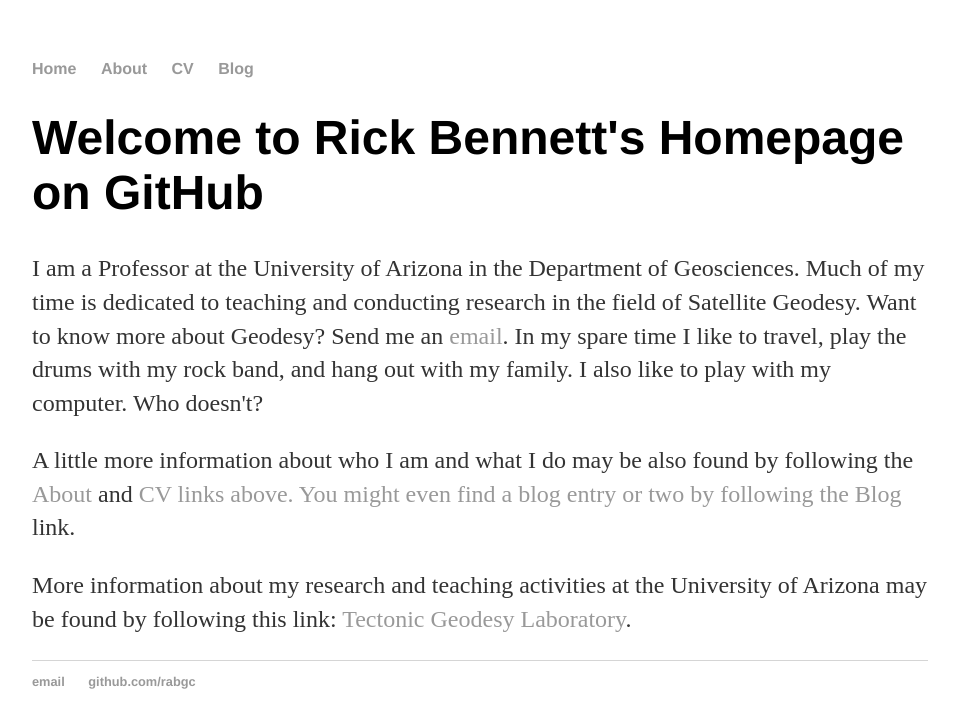
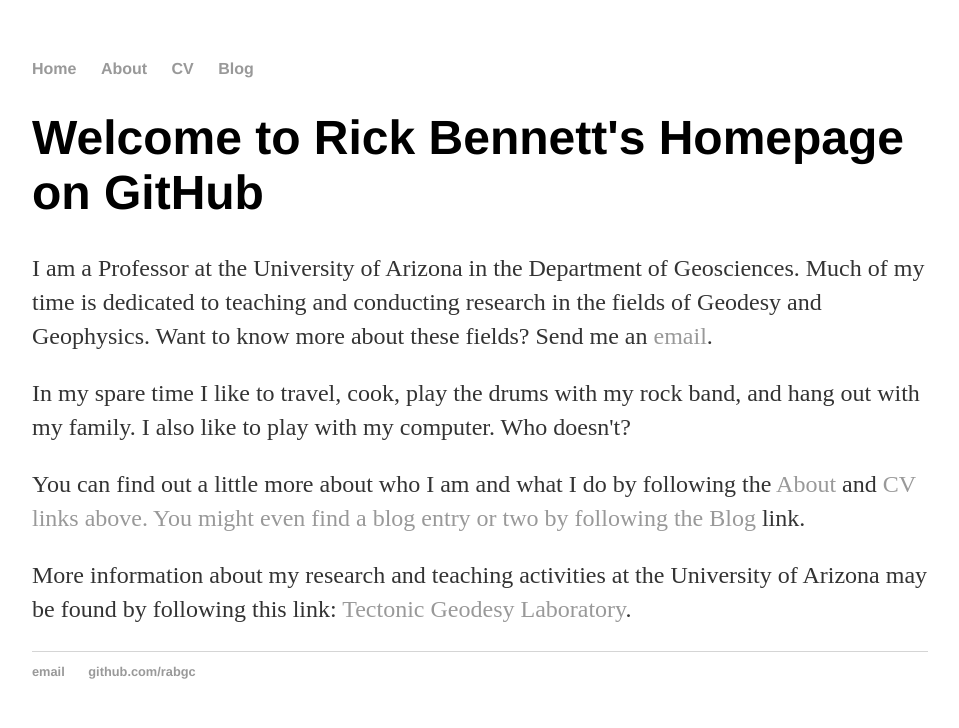
Before and after one commit to rabgc/rabgc.github.io, a Jekyll site: the page built from index.html, in a window 1280 px wide. Shown: the top 728 px of the page, without its empty margins (160-1119 px from the left). Built offline with Jekyll 4.4.1, drawn with Linux system fonts in a browser that asks for light colours.

Commit message:
A blog post

```diff
--- a/cv/index.html
+++ b/cv/index.html
@@ -15,7 +15,6 @@
 	<p>PhD, Geophysics, Massachusetts Institute of Technology, 1995.
 
   <h3>Publications</h3>
-	A partial list of publications since 2004 may be found at <a href="https://geodesy.geo.arizona.edu/pages/publications.php">Rick's Pubs<a/>.</p>
-
+	<p> A partial list of publications since 2004 may be found at <a href="https://geodesy.geo.arizona.edu/pages/publications.php">Rick's Pubs<a/>.</p>
 
 </div><!-- /.blurb -->
--- a/index.html
+++ b/index.html
@@ -6,9 +6,11 @@
 
   <h1>Welcome to Rick Bennett's Homepage on GitHub</h1>
 
-  <p> I am a Professor at the University of Arizona in the Department of Geosciences. Much of my time is dedicated to teaching and conducting research in the field of Satellite Geodesy. Want to know more about Geodesy? Send me an <a href="mailto:tectorab@gmail.com">email</a>. In my spare time I like to travel, play the drums with my rock band, and hang out with my family. I also like to play with my computer. Who doesn't?</p>
+  <p> I am a Professor at the University of Arizona in the Department of Geosciences. Much of my time is dedicated to teaching and conducting research in the fields of Geodesy and Geophysics. Want to know more about these fields? Send me an <a href="mailto:tectorab@gmail.com">email</a>. </p>
 
-  <p> A little more information about who I am and what I do may be also found by following the <a href="/about">About</a> and <a href="/cv">CV<a/> links above. You might even find a blog entry or two by following the <a href="/blog">Blog</a> link. </p>
+  <p> In my spare time I like to travel, cook, play the drums with my rock band, and hang out with my family. I also like to play with my computer. Who doesn't?</p>
+
+  <p> You can find out a little more about who I am and what I do by following the <a href="/about">About</a> and <a href="/cv">CV<a/> links above. You might even find a blog entry or two by following the <a href="/blog">Blog</a> link. </p>
 
   <p> More information about my research and teaching activities at the University of Arizona may be found by following this link: <a href="https://geodesy.geo.arizona.edu/pages/people/rick-bennett.php">Tectonic Geodesy Laboratory</a>.</p>
 
```
Also changed, not shown: _posts/2015-07-26-rick-bennett--summer-successes.md (added, +7 -0 lines).
